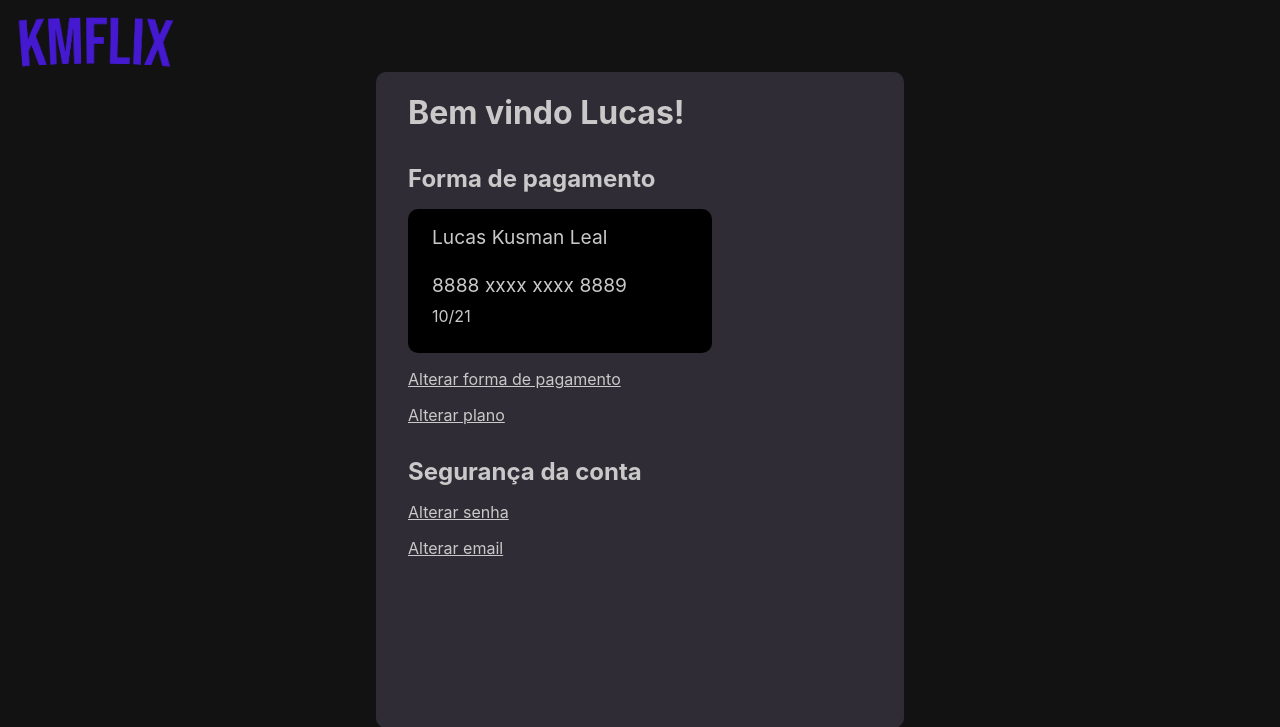
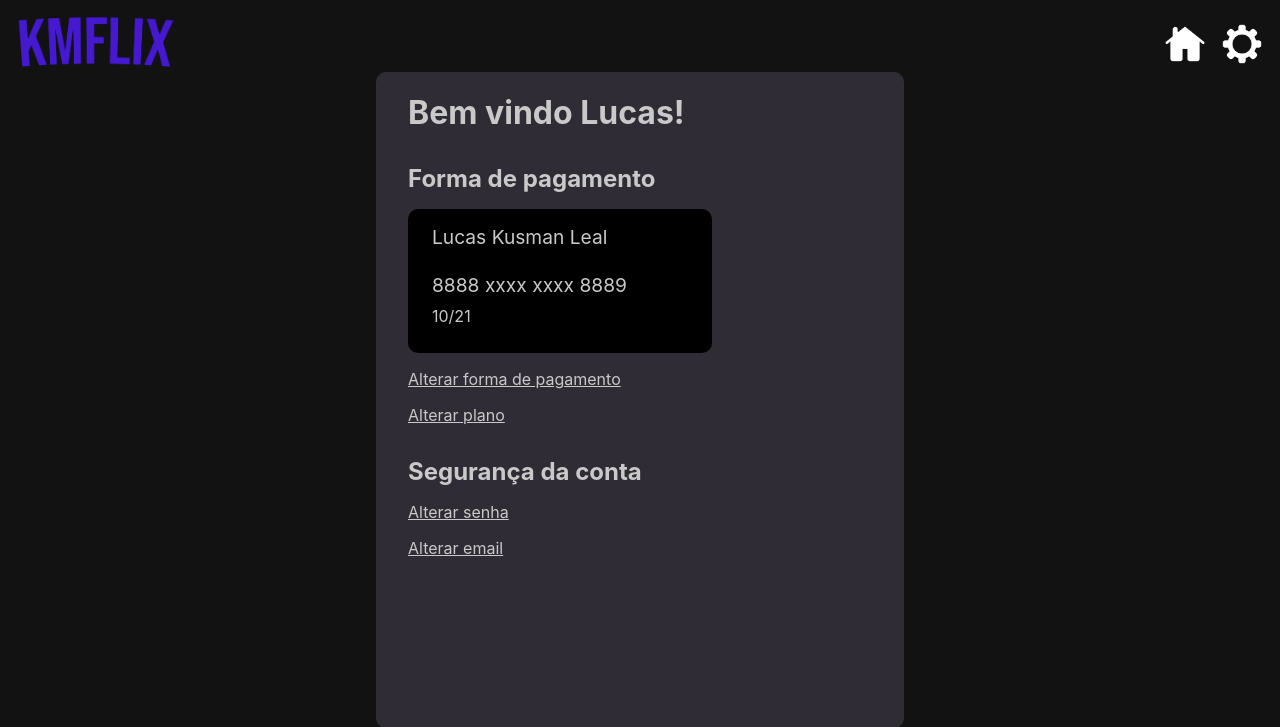
Before and after one commit to VitorCRF/KMFlix, a PHP site: page /html/minhaConta.html in a window 1280 px wide. Shown: the top 727 px of the page. Run offline with PHP 8.4, Linux system fonts and the light colour scheme.

Commit message:
minhaConta 1.1
-Adicionado ícones no header da página.

```diff
--- a/css/minhaConta.css
+++ b/css/minhaConta.css
@@ -17,6 +17,15 @@ header {
     width: 100%;
     height: 5rem;
     background-color: transparent;
+}
+
+.icon-header {
+    margin-top: 1.5rem;
+    margin-right: 1.1rem;
+    width: 2.5rem;
+    height: 2.5rem;
+    float: right;
+    cursor: pointer;
 }
 
 .div-opcoes-conta {
--- a/html/minhaConta.html
+++ b/html/minhaConta.html
@@ -18,6 +18,10 @@
                 <div>
                     <img src="../public/logo_escrito.png" alt="Kmflix" class="logo-escrito">
                 </div>
+
+                <img src="../public/icons/white_gear_icon.png" class="icon-header" alt="options icon">
+                <a href="../home/index.html"><img src="../public/icons/white_home_icon.png" class="icon-header" alt="home icon"></a>
+
             </div>
         </header>
 
```
Also changed, not shown: public/icons/white_gear_icon.png (added), public/icons/white_home_icon.png (added).
